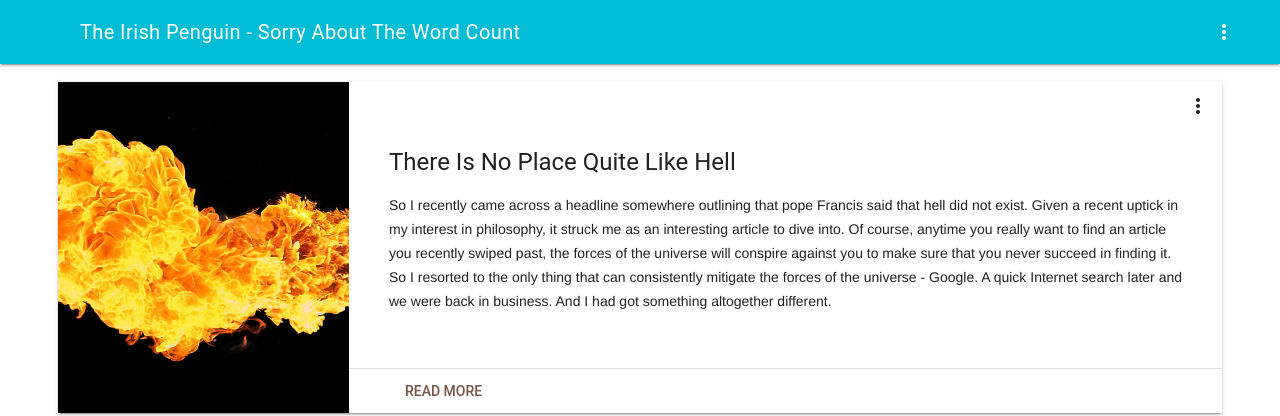
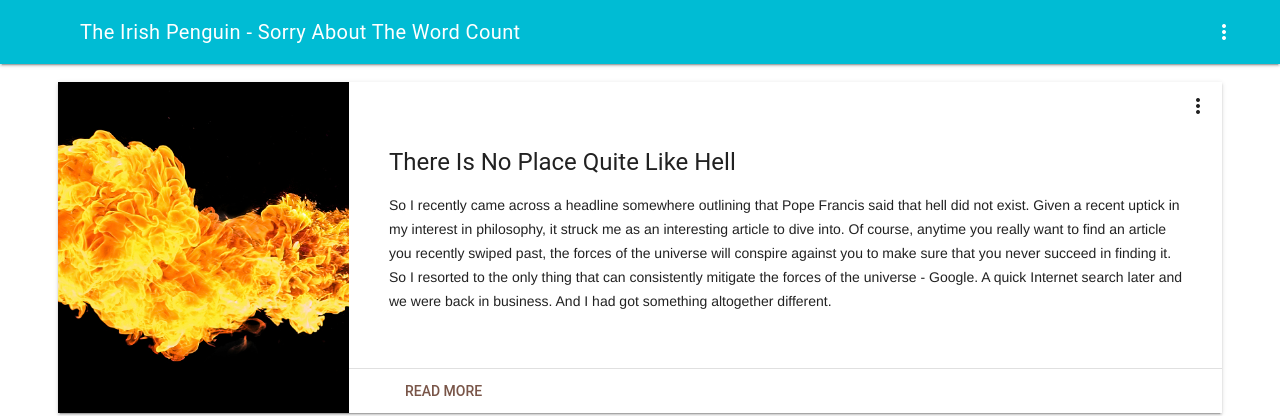
Before and after one commit to theirishpenguin/theirishpenguin.github.io, a Jekyll site: the page built from index.html, in a window 1280 px wide and 900 px high. Shown: the top 416 px of the window. Built offline with Jekyll 4.4.1, drawn with Linux system fonts in a browser that asks for light colours; nearby versions of some CDN libraries.

Commit message:
Updated spelling.

```diff
--- a/_posts/2018-08-23-there-is-no-place-quite-like-hell.markdown
+++ b/_posts/2018-08-23-there-is-no-place-quite-like-hell.markdown
@@ -11,7 +11,7 @@
 - Philosophy
 ---
 
-So I recently came across a headline somewhere outlining that pope Francis said that hell did not exist. Given a recent uptick in my interest in philosophy, it struck me as an interesting article to dive into. Of course, anytime you really want to find an article you recently swiped past, the forces of the universe will conspire against you to make sure that you never succeed in finding it. So I resorted to the only thing that can consistently mitigate the forces of the universe - Google. A quick Internet search later and we were back in business. And I had got something altogether different.
+So I recently came across a headline somewhere outlining that Pope Francis said that hell did not exist. Given a recent uptick in my interest in philosophy, it struck me as an interesting article to dive into. Of course, anytime you really want to find an article you recently swiped past, the forces of the universe will conspire against you to make sure that you never succeed in finding it. So I resorted to the only thing that can consistently mitigate the forces of the universe - Google. A quick Internet search later and we were back in business. And I had got something altogether different.
 
 <p>
 <figure style="margin:0px;">
@@ -27,7 +27,7 @@
 </p>
 
 
-Apparently [the pope did not say that hell did not exist](https://www.washingtonpost.com/news/acts-of-faith/wp/2018/03/29/vatican-denies-report-that-says-pope-francis-believes-hell-does-not-exist/) but instead was misquoted. Rather the doctrine states that “the chief punishment of hell is eternal separation from God”. Well, let’s go Aristotle on this and see if this latter interpretation is logically possible...
+Apparently [the Pope did not say that hell did not exist](https://www.washingtonpost.com/news/acts-of-faith/wp/2018/03/29/vatican-denies-report-that-says-pope-francis-believes-hell-does-not-exist/) but instead was misquoted. Rather the doctrine states that “the chief punishment of hell is eternal separation from God”. Well, let’s go Aristotle on this and see if this latter interpretation is logically possible...
 
 * God is omnipresent
 * Sidenote (and axiom) - God created hell
```
